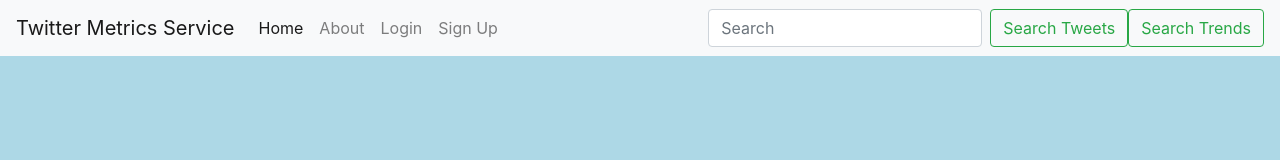
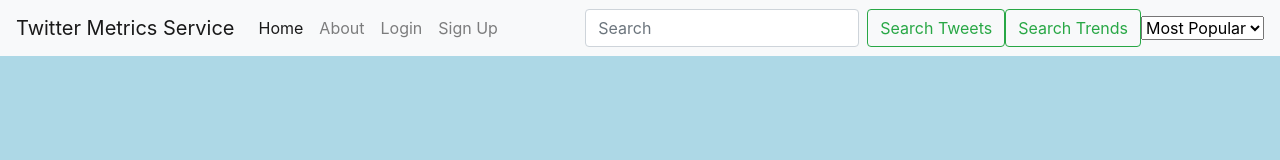
Before and after one commit to sarwaan001/B2SP, a website: page client/index.html in a window 1280 px wide. Drawn offline with nearby package versions, Linux system fonts and the light colour scheme.

Commit message:
Added functioning select box for result_type of tweet search

```diff
--- a/client/index.html
+++ b/client/index.html
@@ -75,11 +75,17 @@
               </li>
 
             </ul>
-            <form class="form-inline my-2 my-lg-0" method="GET" action="/api/search">
+
+            <form class="form-inline my-2 my-lg-0" method="GET" action="/api/search" id="searchForm">
               <input class="form-control mr-sm-2" type="search" placeholder="Search" name="searchText" aria-label="Search">
               <button class="btn btn-outline-success my-2 my-sm-0" type="submit">Search Tweets</button>
               <button class="btn btn-outline-success my-2 my-sm-0" type="submit" formaction="/api/trends">Search Trends</button>
             </form>
+            <select name="resultType" form="searchForm">
+              <option value="popular">Most Popular</option>
+              <option value="recent">Most Recent</option>
+              <option value="mixed">Mixed</option>
+            </select>
 
           </div>
         </nav>
--- a/server/controllers/listings.server.controller.js
+++ b/server/controllers/listings.server.controller.js
@@ -35,11 +35,12 @@ exports.create = function(req, res) {
 /* Show the current listing */
 exports.readSearch = function(req, res) {
 
-  console.log(req.query.searchText);
+  console.log("This is the query: " + req.query.searchText);
+  console.log("This is the result_type: " + req.query.resultType);
   var params = {
     q: req.query.searchText,
     count: 10,
-    result_type: 'popular'
+    result_type: req.query.resultType
   }
 
   ourTwit.get('search/tweets', params, dataReceived);
```
